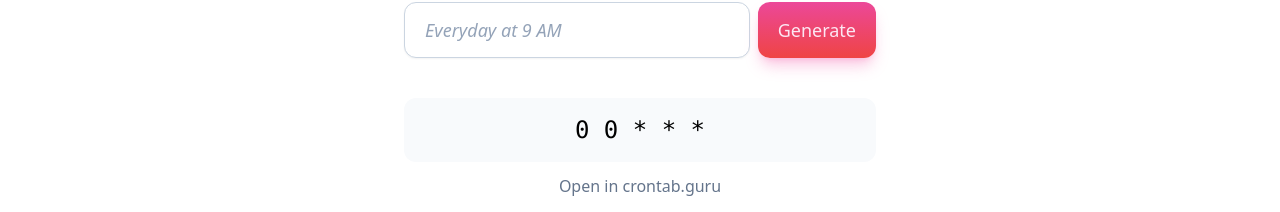
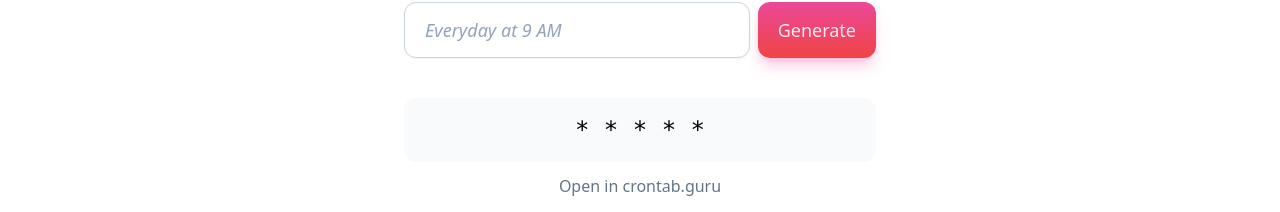
Before and after one commit to lzm0/cronify, a Next.js app: page / in a window 1280 px wide. Shown: the part 404-616 px from the top of the page. Built offline with nearby package versions, Linux system fonts and the light colour scheme.

Commit message:
Change default expression to * * * * *

```diff
--- a/components/search.js
+++ b/components/search.js
@@ -3,7 +3,7 @@ import Output from "./output";
 
 export default function Search() {
   const [input, setInput] = useState("Everyday at 9 AM");
-  const [output, setOutput] = useState("0 0 * * *");
+  const [output, setOutput] = useState("* * * * *");
   const [error, setError] = useState();
   const [loading, setLoading] = useState(false);
 
--- a/pages/api/completion.js
+++ b/pages/api/completion.js
@@ -10,7 +10,7 @@ function filterCompletion(completion) {
   if (splitted.length === 5) {
     return splitted.join(" ");
   } else {
-    return "0 0 * * *";
+    return "* * * * *";
   }
 }
 
```
